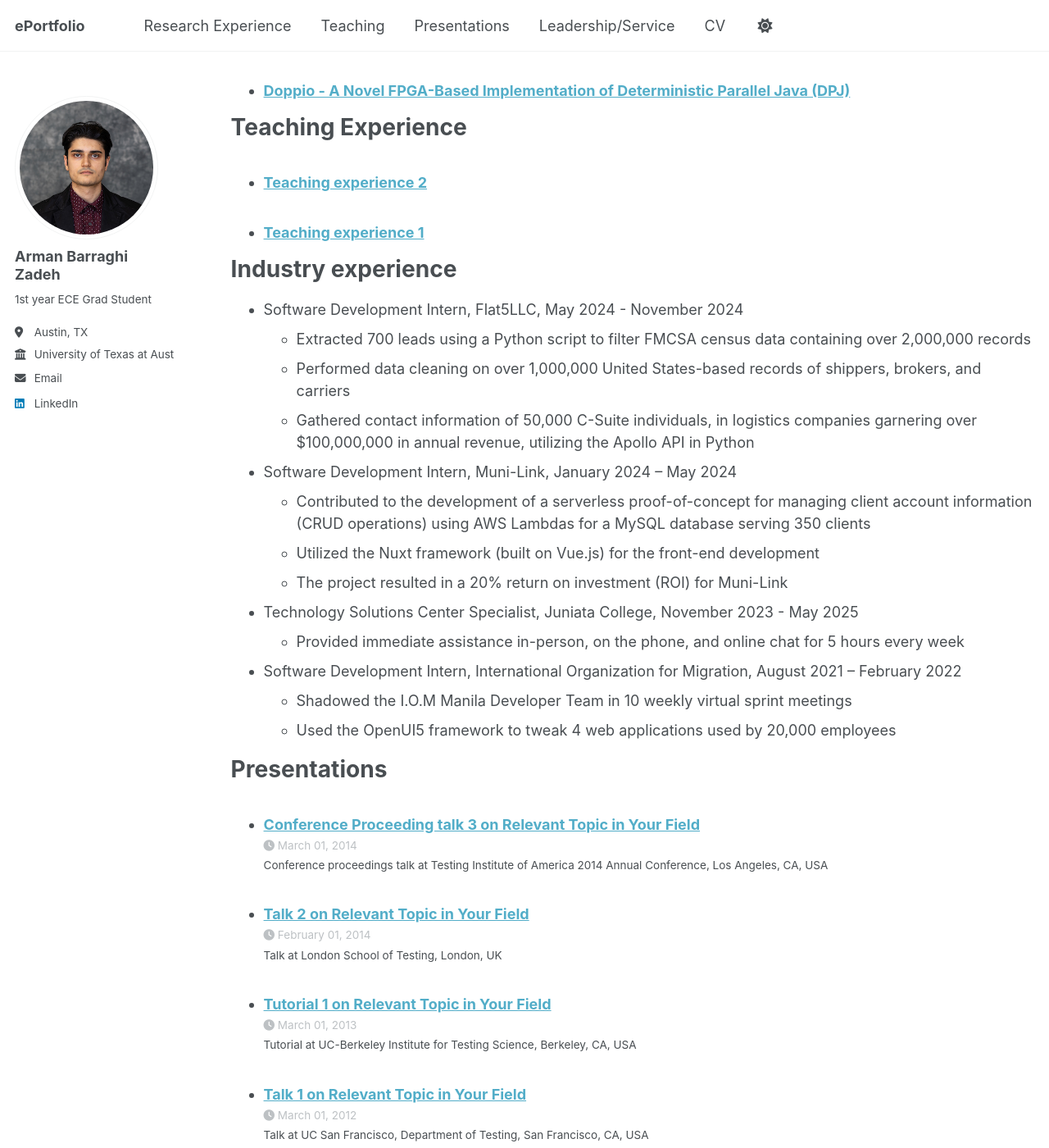
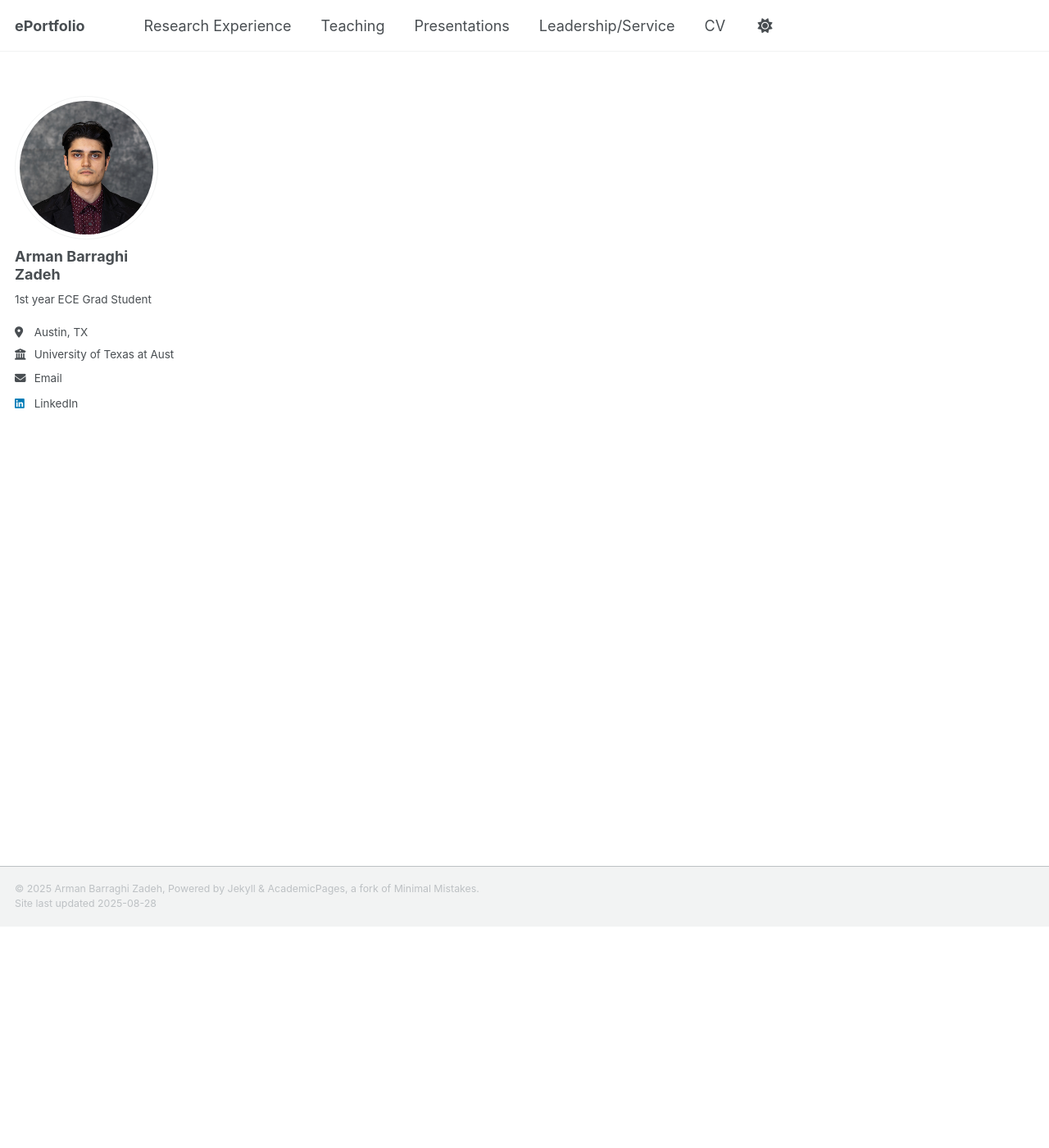
Before and after one commit to ABarraghi/abarraghi.github.io, a Jekyll site: the page built from _pages/cv.md, in a window 1280 px wide and 1400 px high, scrolled down 270 px. Shown: the whole window at 82% size. Built offline with Jekyll 4.4.1, drawn with Linux system fonts in a browser that asks for light colours; a script that is not in the unit is left out; some of the changed text lies outside the part shown.

Commit message:
First complete draft of website

```diff
--- a/_pages/cv.md
+++ b/_pages/cv.md
@@ -9,74 +9,4 @@ redirect_from:
 
 {% include base_path %}
 
----
-
-Education
-======
-* M.S. in Computer Engineering, The University of Texas at Austin, May 2027 (Expected)
-* B.S. in Computer Science (with Distinction), Juniata College, May 2025
-
-Research Experience
-======
-  <ul>{% for post in site.publications reversed %}
-    {% include archive-single-cv.html %}
-  {% endfor %}</ul>
-
-Teaching Experience
-======
-  <ul>{% for post in site.teaching reversed %}
-    {% include archive-single-cv.html %}
-  {% endfor %}</ul>
-
-Industry experience
-======
-* Software Development Intern, Flat5LLC, May 2024 - November 2024
-  * Extracted 700 leads using a Python script to filter FMCSA census data containing over 2,000,000 records
-  * Performed data cleaning on over 1,000,000 United States-based records of shippers, brokers, and carriers
-  * Gathered contact information of 50,000 C-Suite individuals, in logistics companies garnering over $100,000,000 in annual revenue, utilizing the Apollo API in Python
-
-* Software Development Intern, Muni-Link, January 2024 – May 2024
-  * Contributed to the development of a serverless proof-of-concept for managing client account information (CRUD operations) using AWS Lambdas for a MySQL database serving 350 clients
-  * Utilized the Nuxt framework (built on Vue.js) for the front-end development
-  * The project resulted in a 20% return on investment (ROI) for Muni-Link
-
-* Technology Solutions Center Specialist, Juniata College, November 2023 - May 2025
-  * Provided immediate assistance in-person, on the phone, and online chat for 5 hours every week
-
-* Software Development Intern, International Organization for Migration, August 2021 – February 2022
-  * Shadowed the I.O.M Manila Developer Team in 10 weekly virtual sprint meetings
-  * Used the OpenUI5 framework to tweak 4 web applications used by 20,000 employees
-
-Presentations
-======
-  <ul>{% for post in site.talks reversed %}
-    {% include archive-single-talk-cv.html  %}
-  {% endfor %}</ul>
-
-Leadership/Service
-======
-* Social Innovation Challenge, March 2024
-  * Selected along with 5 other students to represent Juniata College in the Entrepreneurship Leadership Council’s annual Social Innovation Challenge
-  * Lead a team of 4 to present “Nourish the Neighborhood”, an organizational-based approach to mitigate food insecurity across college campuses
-  * Featured on the City of Huntingdon [Newspaper](https://www.huntingdondailynews.com/news/local/juniata-students-compete-in-social-innovation-challenge/article_8b616d75-59f4-5d91-81ff-3cdfb150c36f.html)
-
-* CommunitySOS, March 2024
-  * Lead a team of five to develop CommunitySOS in Penn State’s “HackPSU” hackathon, a web application to connect community members in need of help with volunteers in their vicinity
-  * Awarded Peraton’s “Best Web Hack Using React” prize at the event
-
-* CarbonCompass, March 2024
-  * Chosen as the only Juniata College student to participate in UCLA’s “Hack on the Hill” hackathon
-  * Lead a team of four to create CarbonCompass, a greenhouse gas emission calculator for college students’ common modes of transport
-
-
-Honors and Awards
-======
-* Barry M. Goldwater Scholarship Candidate, Juniata College, October 2024
-* Dale L. Wampler Award in Computer Science, Juniata College, May 2025
-* Dean’s List, Juniata College, August 2020 - May 2025
-* Distinction in the Program of Emphasis, Juniata College, May 2025
-* Juniata Scholarship (Highest Merit-Based Scholarship), Juniata College, August 2020 - May 2025
-* The Tutoring Award, Juniata College, May 2025
-
-
 [Download my CV PDF here](/files/Arman_BarraghiZadeh_CV.pdf)
--- a/_pages/publications.html
+++ b/_pages/publications.html
@@ -1,7 +1,7 @@
 ---
 layout: archive
-title: "Research Experience"
-permalink: /research/
+title: "Publications"
+permalink: /publications/
 author_profile: true
 ---
 
```
Also changed, not shown: _pages/research.md (added, +14 -0 lines).
